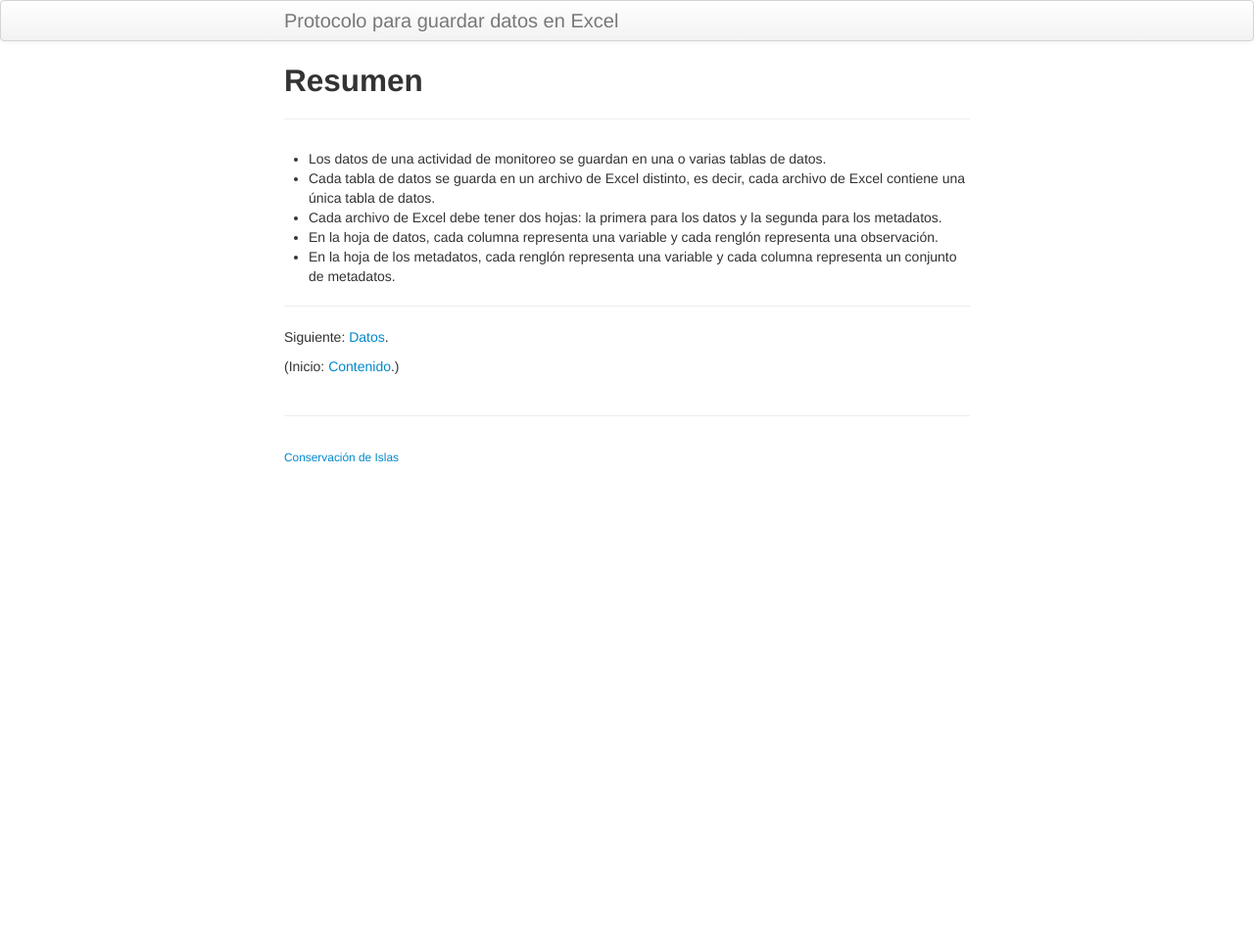
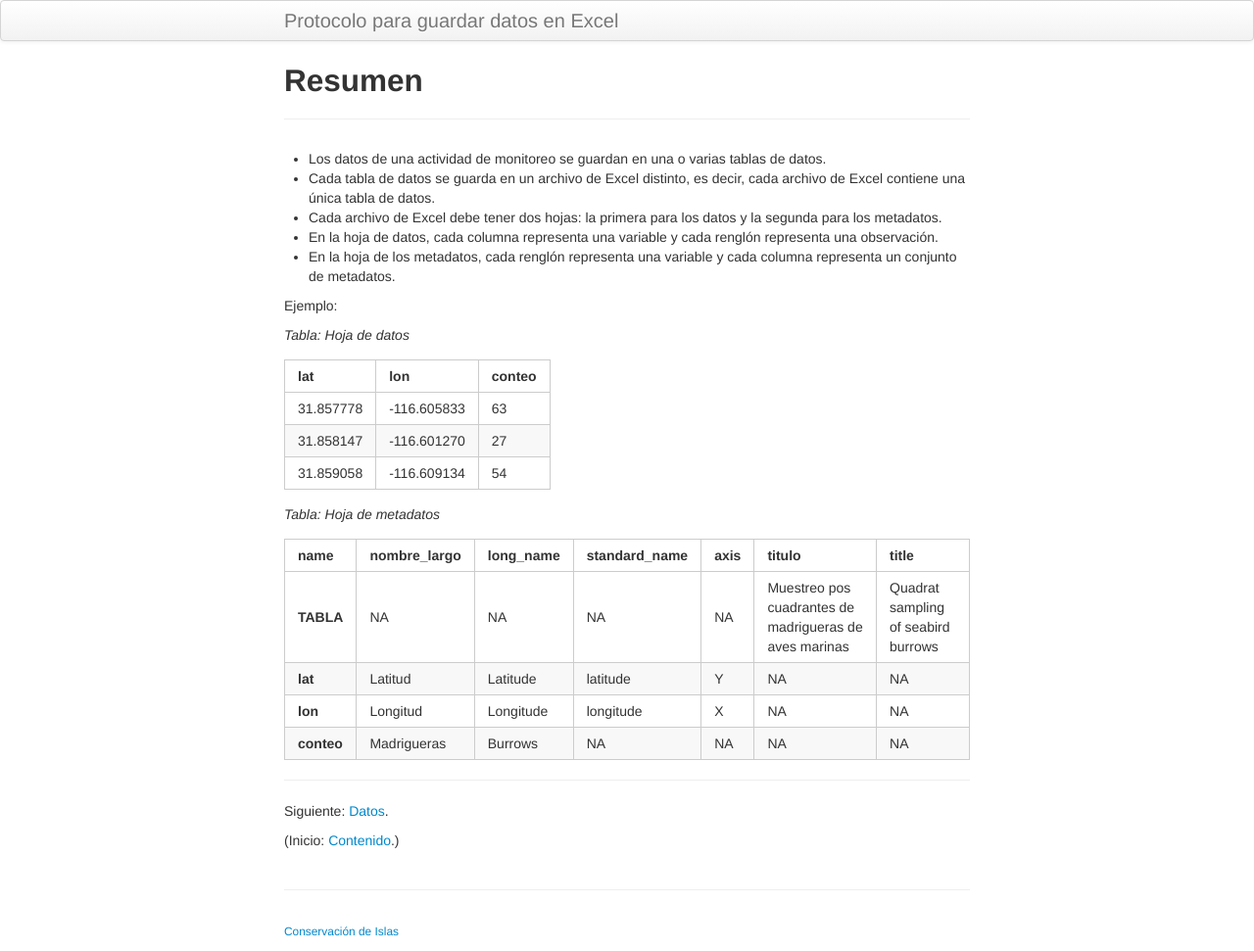
Before and after one commit to MaritzaB/datos_en_excel, a Jekyll site: the page built from pages/resumen.md, in a window 1280 px wide. Shown: the whole page at 98% size. Built offline with Jekyll 4.4.1, drawn with Linux system fonts in a browser that asks for light colours; before the commit the page ends 900 px from its top, so only the background shows below that.

Commit message:
Agrega tablas de ejemplo

```diff
--- a/pages/resumen.md
+++ b/pages/resumen.md
@@ -10,6 +10,26 @@ description: datos en excel
 - En la hoja de datos, cada columna representa una variable y cada renglón representa una observación.
 - En la hoja de los metadatos, cada renglón representa una variable y cada columna representa un conjunto de metadatos.
 
+Ejemplo:
+
+_Tabla: Hoja de datos_
+
+**lat**   | **lon**     | **conteo**
+----------|-------------|-----------
+31.857778 | -116.605833 | 63
+31.858147 | -116.601270 | 27
+31.859058 | -116.609134 | 54
+
+
+_Tabla: Hoja de metadatos_
+
+**name**   | **nombre_largo** | **long_name** | **standard_name** | **axis** | **titulo**                                             | **title**
+-----------|------------------|---------------|-------------------|----------|--------------------------------------------------------|------------------------------------
+**TABLA**  | NA               | NA            | NA                | NA       | Muestreo pos cuadrantes de madrigueras de aves marinas | Quadrat sampling of seabird burrows
+**lat**    | Latitud          | Latitude      | latitude          | Y        | NA                                                     | NA
+**lon**    | Longitud         | Longitude     | longitude         | X        | NA                                                     | NA
+**conteo** | Madrigueras      | Burrows       | NA                | NA       | NA                                                     | NA
+
 ---
 
 Siguiente: [Datos](datos.html).
```
